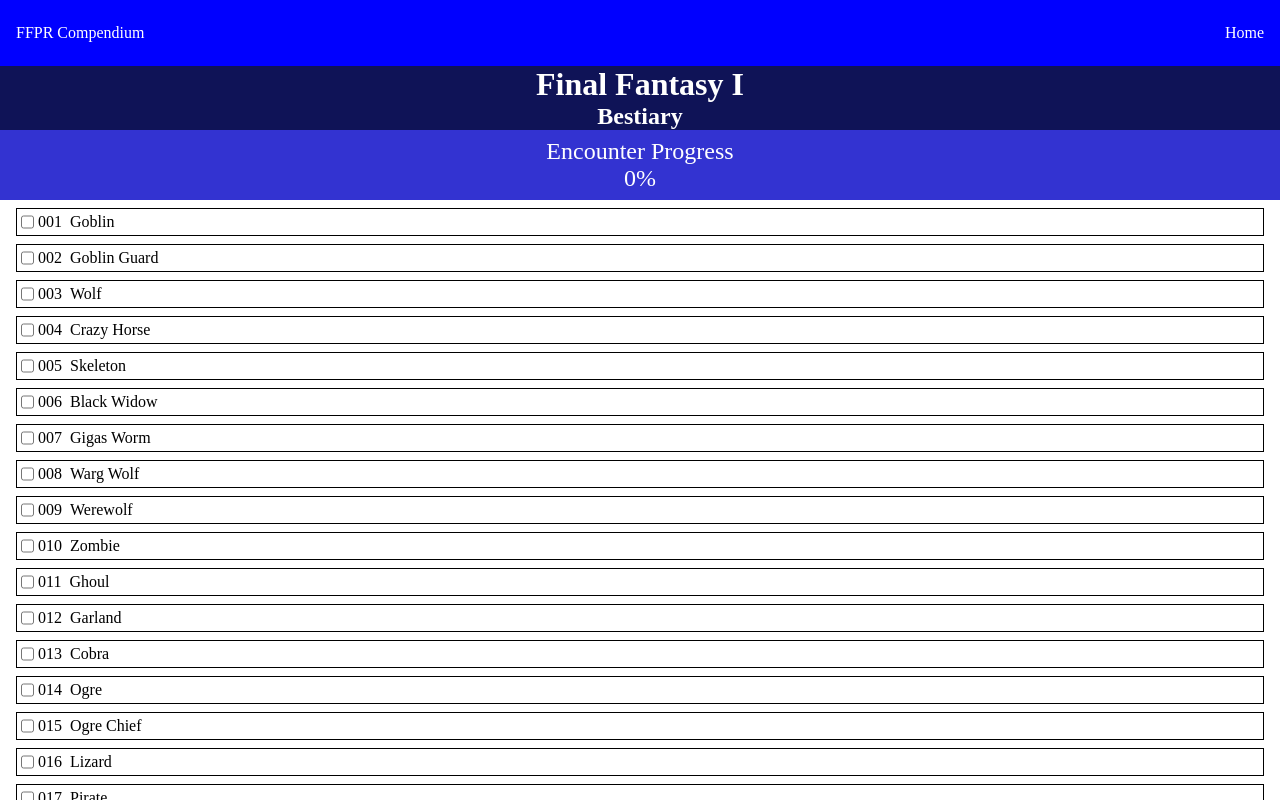
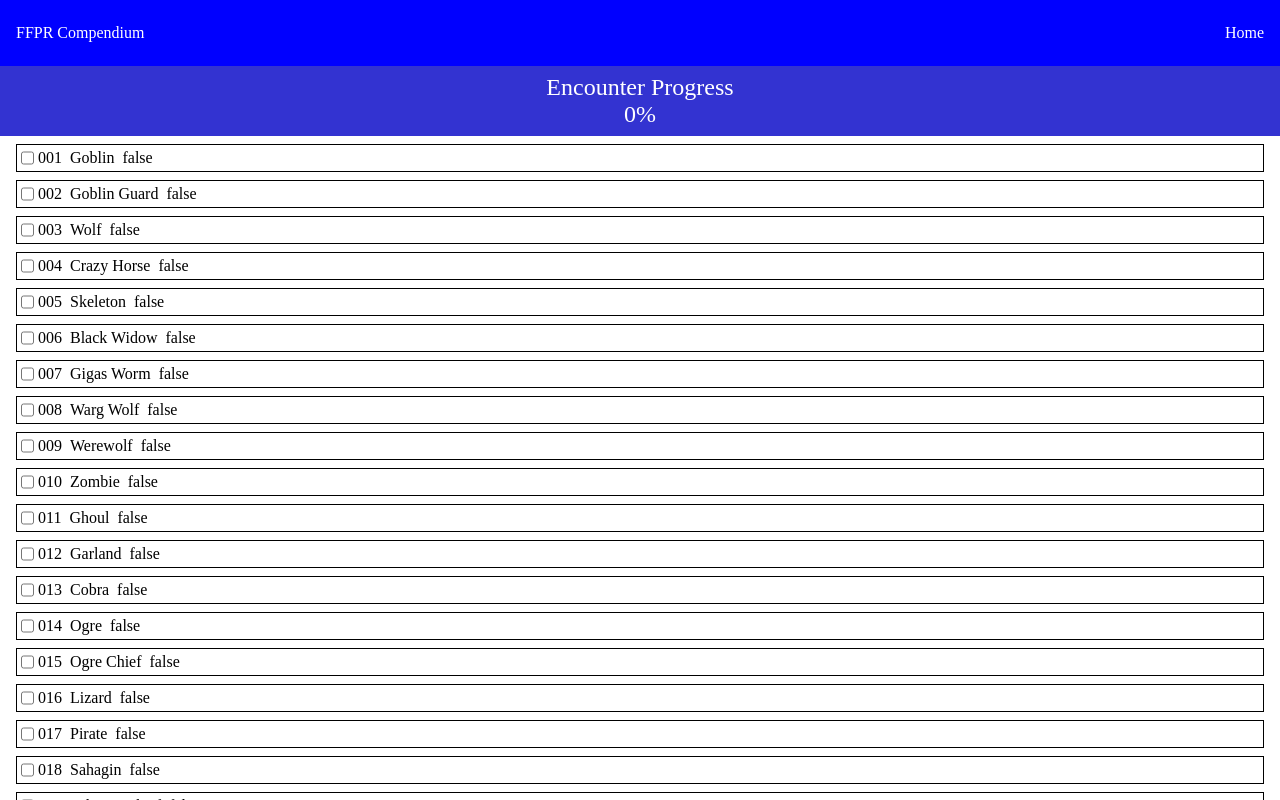
Before and after one commit to dan-collins-dev/ffpr-bestiaries, a SvelteKit app: page /ff1/bestiary in a window 1280 px wide. Shown: the top 800 px of the page. Built offline with nearby package versions, Linux system fonts and the light colour scheme.

Commit message:
Finally implemented Stores the correct way and cleaned up components

```diff
--- a/src/components/EncounterTotal.svelte
+++ b/src/components/EncounterTotal.svelte
@@ -1,7 +1,16 @@
 <script>
-	export let encounteredMonsters = 0;
-	let totalMonsters = 128;
-	$: progress = Math.floor((encounteredMonsters / totalMonsters) * 100);
+	import { ff1Bestiary } from '$store';
+
+	$: progress = Math.floor((getEncounteredMonsters() / $ff1Bestiary.length) * 100);
+
+	$: getEncounteredMonsters = () => {
+		let count = 0;
+		$ff1Bestiary.forEach((monster) => {
+			if (monster.encountered === true) count += 1;
+		});
+
+		return count;
+	};
 </script>
 
 <section>
--- a/src/components/Entry.svelte
+++ b/src/components/Entry.svelte
@@ -1,23 +1,15 @@
 <script>
-	import { createEventDispatcher } from 'svelte';
-	const dispatch = createEventDispatcher();
+    import {ff1Bestiary} from "$store"
 
-	export let index = 0;
-	export let monsterId = '000';
-	export let name = 'Monster Name';
-	export let encountered = false;
-
-	const entryUpdated = () => {
-		dispatch('entryUpdate', {
-			idx: index
-		});
-	};
+    export let data
+    export let index = 0
 </script>
 
 <div>
-	<input on:click={entryUpdated} bind:checked={encountered} type="checkbox" />
-	<p>{monsterId}</p>
-	<p>{name}</p>
+	<input on:click={ff1Bestiary.editEntry(index)} bind:checked={data.encountered}  type="checkbox" />
+	<p>{data.id}</p>
+	<p>{data.name}</p>
+    <p>{data.encountered}</p>
 </div>
 
 <style>
--- a/src/routes/+layout.svelte
+++ b/src/routes/+layout.svelte
@@ -1,33 +1,37 @@
 <script>
 	import '$appCSS';
 	import { base } from '$app/paths';
+	import { ff1Bestiary } from '$store';
+
+	ff1Bestiary.initStorage()
 </script>
-
 
 <header>
 	<p>FFPR Compendium</p>
 	<nav>
 		<ul>
 			<li><a href="{base}/">Home</a></li>
+		</ul>
 	</nav>
 </header>
 
+<slot />
 
 <style>
 	header {
 		background-color: blue;
 		color: white;
 		display: flex;
-		padding: 1rem .5rem;
+		padding: 1rem 0.5rem;
 	}
 
-    ul {
-        display: flex;
-    }
+	ul {
+		display: flex;
+	}
 
 	p {
 		font-size: 1rem;
-        padding: .5rem;
+		padding: 0.5rem;
 	}
 
 	nav {
@@ -36,14 +40,11 @@
 
 	li {
 		list-style: none;
-        padding: .5rem;
+		padding: 0.5rem;
 	}
 
 	a {
 		color: white;
 		text-decoration: none;
-
 	}
 </style>
-
-<slot />
--- a/src/routes/+page.svelte
+++ b/src/routes/+page.svelte
@@ -1,5 +1,5 @@
 <h1>Games</h1>
-<hr>
+<hr />
 <ul>
-    <li><a href="./ff1/bestiary">Link to bestiary</a></li>
+	<li><a href="./ff1/bestiary">Link to bestiary</a></li>
 </ul>
--- a/src/routes/ff1/+page.svelte
+++ /dev/null
@@ -1 +0,0 @@
-<script></script>
--- a/src/routes/ff1/bestiary/+page.svelte
+++ b/src/routes/ff1/bestiary/+page.svelte
@@ -1,73 +1,10 @@
 <script>
-	import { onMount } from 'svelte';
-	import '$appCSS';
+	import { ff1Bestiary } from '$store';
 	import EncounterTotal from '$components/EncounterTotal.svelte';
 	import Entry from '$components/Entry.svelte';
-	import bestiary from '$data/ff1/bestiary.json';
-	let large = '.large';
-	let small = '.small';
-	let encounteredMonsters;
-
-	// Although the data is in a stringified JSON file,
-	// I had to stringify the file still for it to parse.
-	let stringifiedBestiary = JSON.stringify(bestiary);
-	let bestiaryJSON = JSON.parse(stringifiedBestiary);
-
-	onMount(() => {
-		if (localStorage.getItem('entries') === null) {
-			localStorage.setItem('entries', stringifiedBestiary);
-			updateEncounterTotal()
-		} else {
-			bestiaryJSON = JSON.parse(localStorage.getItem('entries'));
-			updateEncounterTotal();
-		}
-	});
-
-	const handleEntryUpdate = (e) => {
-		bestiaryJSON[e.detail.idx].encountered = !bestiaryJSON[e.detail.idx].encountered;
-		localStorage.setItem('entries', JSON.stringify(bestiaryJSON));
-		updateEncounterTotal();
-	};
-
-	const updateEncounterTotal = () => {
-		encounteredMonsters = 0;
-		bestiaryJSON.forEach((enemy) => {
-			if (enemy.encountered === true) {
-				encounteredMonsters += 1;
-			}
-		});
-	};
 </script>
 
-<p class:large>Final Fantasy I</p>
-<p class:small>Bestiary</p>
-
-<EncounterTotal {encounteredMonsters} />
-{#each bestiaryJSON as entry, idx (entry.id)}
-	<Entry
-		on:entryUpdate={handleEntryUpdate}
-		index={idx}
-		monsterId={entry.id}
-		name={entry.name}
-		encountered={entry.encountered}
-	/>
+<EncounterTotal />
+{#each $ff1Bestiary as entry, idx}
+	<Entry data={entry} index={idx} />
 {/each}
-
-<style>
-	p {
-		background-color: hsl(237, 70%, 20%);
-		color: white;
-		text-align: center;
-		font-weight: bolder;
-		font-size: 2rem;
-	}
-
-	.large {
-		font-weight: bolder;
-		font-size: 2rem;
-	}
-
-	.small {
-		font-size: 1.5rem;
-	}
-</style>
--- a/src/stores/store.js
+++ b/src/stores/store.js
@@ -1,40 +1,57 @@
-import { writable } from "svelte/store";
-import { browser } from "$app/environment";
+import { writable } from 'svelte/store';
+import { browser } from '$app/environment';
 
-class DataStorage {
-    constructor(dataKey) {
-        this.dataKey = dataKey
-        this.data = [];
-    }
+const createDataStorage = (key, dataArray) => {
+	const { subscribe, set, update } = writable(dataArray);
 
-    getData = () => {
+	const initStorage = () => {
+		update((dataArray) => {
 			if (browser) {
-            if (localStorage.getItem(this.dataKey) === null) {
-                localStorage.setItem(this.dataKey ,JSON.stringify(this.data))
+				if (localStorage.getItem(key) === null) {
+					localStorage.setItem(key, JSON.stringify(dataArray));
 				} else {
-                this.data = JSON.parse(localStorage.getItem(this.dataKey))
+					dataArray = JSON.parse(localStorage.getItem(key));
 				}
 			}
 
-        return this.data
+			return dataArray;
+		});
+	};
+
+	const addEntries = (value) => {
+		update((dataArray) => {
+			dataArray = [...dataArray, value];
+			if (browser) {
+				localStorage.setItem(key, JSON.stringify(dataArray));
 			}
 
-    setData = (value) => {
+			return dataArray;
+		});
+	};
+
+	const editEntry = (index) => {
+		update((dataArray) => {
 			if (browser) {
-            this.data = this.getData()
-            this.data.push(value)
-            localStorage.setItem(this.dataKey, JSON.stringify(this.data))
-        }
+				let storage = JSON.parse(localStorage.getItem(key));
+				storage[index].encountered = !storage[index].encountered;
+				dataArray = storage;
+				localStorage.setItem(key, JSON.stringify(dataArray));
 			}
 
-    updateData = () => {
-        if (browser) {
-            this.data = [...this.data]
-            localStorage.setItem(this.dataKey, JSON.stringify(this.data))
-        }
-    }
-}
+			return dataArray;
+		});
+	};
 
-// TODO: update the variable names because I hate numbers in the middle
-// of variable names
-export const ff1Bestiary = writable(new DataStorage("ff1-bestiary"))
+	const reset = () => {
+		// set("0")
+		// // if (browser)
+	};
+
+	return { subscribe, reset, addEntries, initStorage, editEntry };
+};
+
+import bestiary from '$data/ff1/bestiary.json';
+let stringifiedBestiary = JSON.stringify(bestiary);
+let bestiaryJSON = JSON.parse(stringifiedBestiary);
+
+export const ff1Bestiary = createDataStorage('ff1-bestiary', bestiaryJSON);
```
Lines whose indentation alone changed are shown as unchanged.
